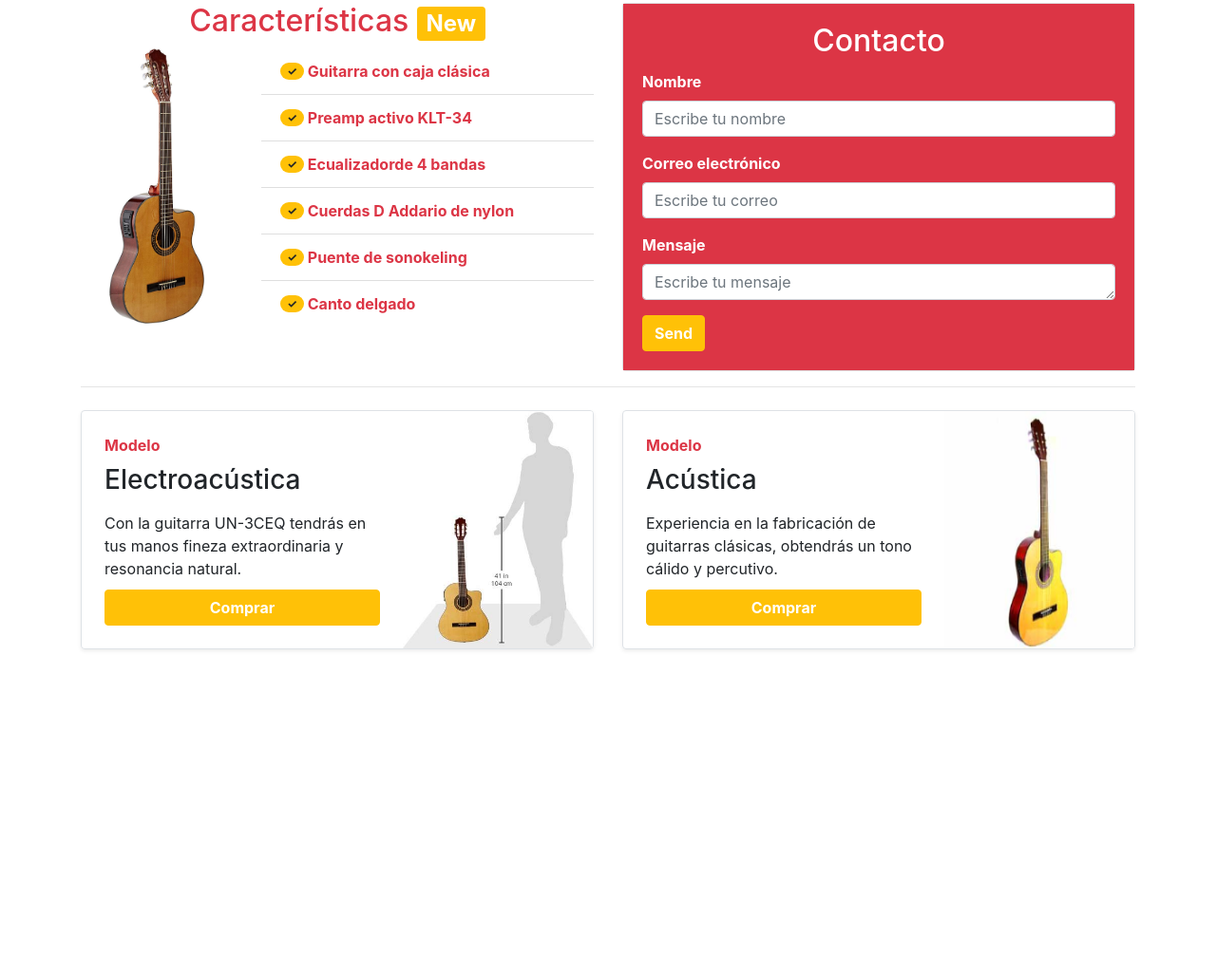
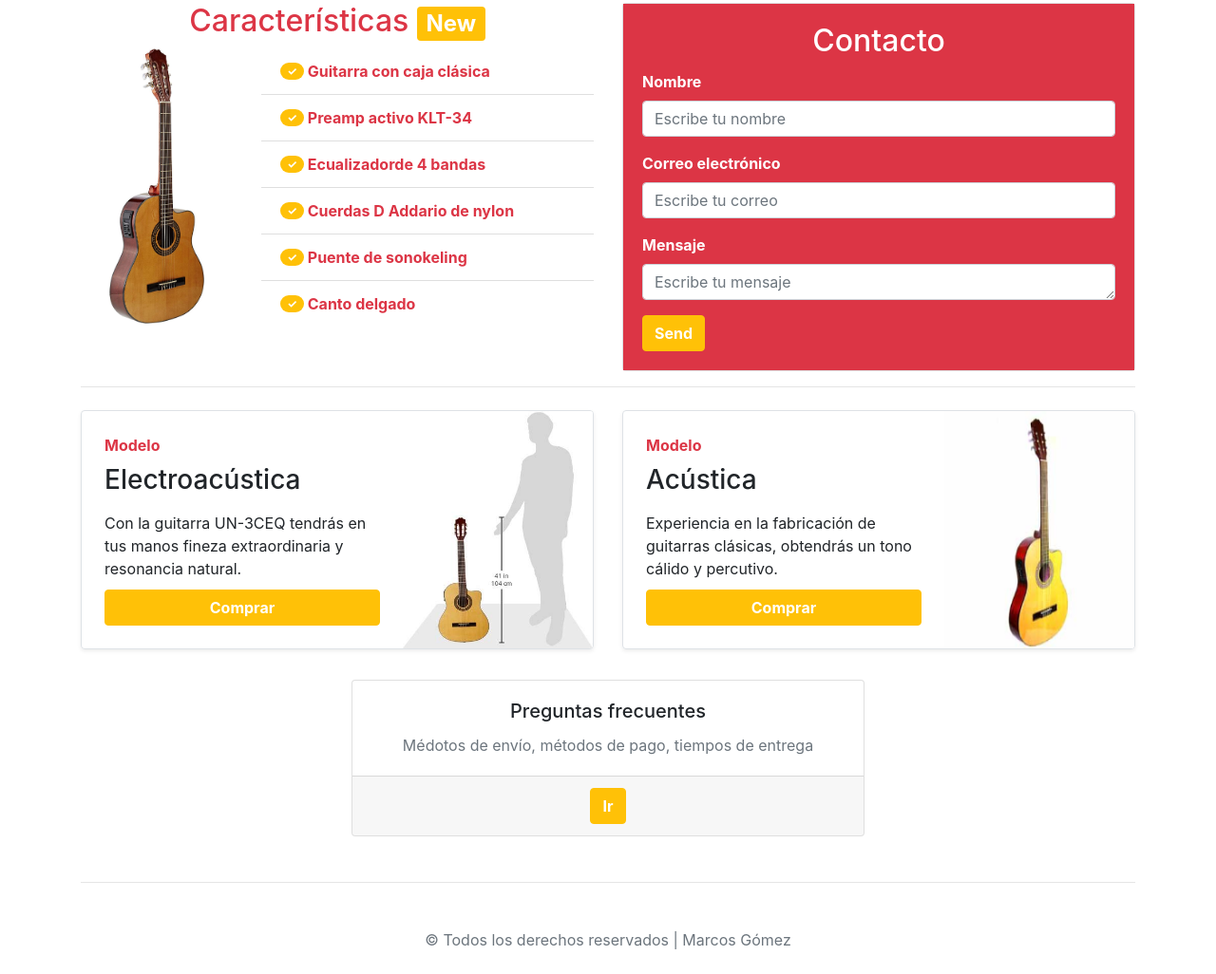
Before and after one commit to rafagomez92/cerouno-proyecto-semana-1, a plain HTML site: page index.html in a window 1280 px wide. Shown: the part 215-1241 px from the top of the page at 95% size. Before the commit the page ends 931 px from the top, so only its background shows below. Drawn offline with nearby package versions, Linux system fonts and the light colour scheme.

Commit message:
Se agrego una seccion para enviar a las preguntas frecuentes y se agrego el footer

```diff
--- a/index.html
+++ b/index.html
@@ -31,12 +31,12 @@
                             </div>
                             <div class="col-8">
                                 <ul class="list-group list-group-flush">
-                                    <li class="list-group-item text-danger font-weight-bold d-flex align-items-center""><span class="badge badge-warning badge-pill">✓</span>&nbspGuitarra con caja clásica</li>
-                                    <li class="list-group-item text-danger font-weight-bold d-flex align-items-center""><span class="badge badge-warning badge-pill">✓</span>&nbspPreamp activo KLT-34</li>
-                                    <li class="list-group-item text-danger font-weight-bold d-flex align-items-center""><span class="badge badge-warning badge-pill">✓</span>&nbspEcualizadorde 4 bandas</li>
-                                    <li class="list-group-item text-danger font-weight-bold d-flex align-items-center""><span class="badge badge-warning badge-pill">✓</span>&nbspCuerdas D Addario de nylon</li>
-                                    <li class="list-group-item text-danger font-weight-bold d-flex align-items-center""><span class="badge badge-warning badge-pill">✓</span>&nbspPuente de sonokeling</li>
-                                    <li class="list-group-item text-danger font-weight-bold d-flex align-items-center""><span class="badge badge-warning badge-pill">✓</span>&nbspCanto delgado</li>
+                                    <li class="list-group-item text-danger font-weight-bold d-flex align-items-center""><span class="badge badge-warning text-white badge-pill">✓</span>&nbspGuitarra con caja clásica</li>
+                                    <li class="list-group-item text-danger font-weight-bold d-flex align-items-center""><span class="badge badge-warning text-white badge-pill">✓</span>&nbspPreamp activo KLT-34</li>
+                                    <li class="list-group-item text-danger font-weight-bold d-flex align-items-center""><span class="badge badge-warning text-white badge-pill">✓</span>&nbspEcualizadorde 4 bandas</li>
+                                    <li class="list-group-item text-danger font-weight-bold d-flex align-items-center""><span class="badge badge-warning text-white badge-pill">✓</span>&nbspCuerdas D Addario de nylon</li>
+                                    <li class="list-group-item text-danger font-weight-bold d-flex align-items-center""><span class="badge badge-warning text-white badge-pill">✓</span>&nbspPuente de sonokeling</li>
+                                    <li class="list-group-item text-danger font-weight-bold d-flex align-items-center""><span class="badge badge-warning text-white badge-pill">✓</span>&nbspCanto delgado</li>
                                 </ul>
                             </div>
                           </div>
@@ -64,11 +64,10 @@
                           </div>
                     </div>
                   </div>
+                  <hr class="mb-4">
                 </div>
 
 
-
-                <hr class="mb-4">
 
               <div class="buy">
                 <div class="row mb-2">
@@ -100,7 +99,30 @@
                       </div>
                       </div>
               </div>
+
+
+              <div class="preguntas-frecuentes">
+                <div class="row">
+                    <div class="col-md-6 offset-md-3">
+                        <div class="card text-center">
+                            <div class="card-body">
+                              <h5 class="card-title">Preguntas frecuentes</h5>
+                              <p class="card-text text-muted">Médotos de envío, métodos de pago, tiempos de entrega</p>
+                            </div>
+                            <div class="card-footer">
+                                <a href="preguntas-frecuentes.html" class="btn btn-warning text-white font-weight-bold">Ir</a>
+                            </div>
+                          </div>
+                    </div>
+                  </div>
+              </div>
+
           </main>
+
+          <footer>
+            <hr class="my-5">
+            <div class="font-size-ms text-muted text-center mb-4">© Todos los derechos reservados | Marcos Gómez </div>
+          </footer>
           </div>
     <!-- Optional JavaScript -->
     <!-- jQuery first, then Popper.js, then Bootstrap JS -->
```
